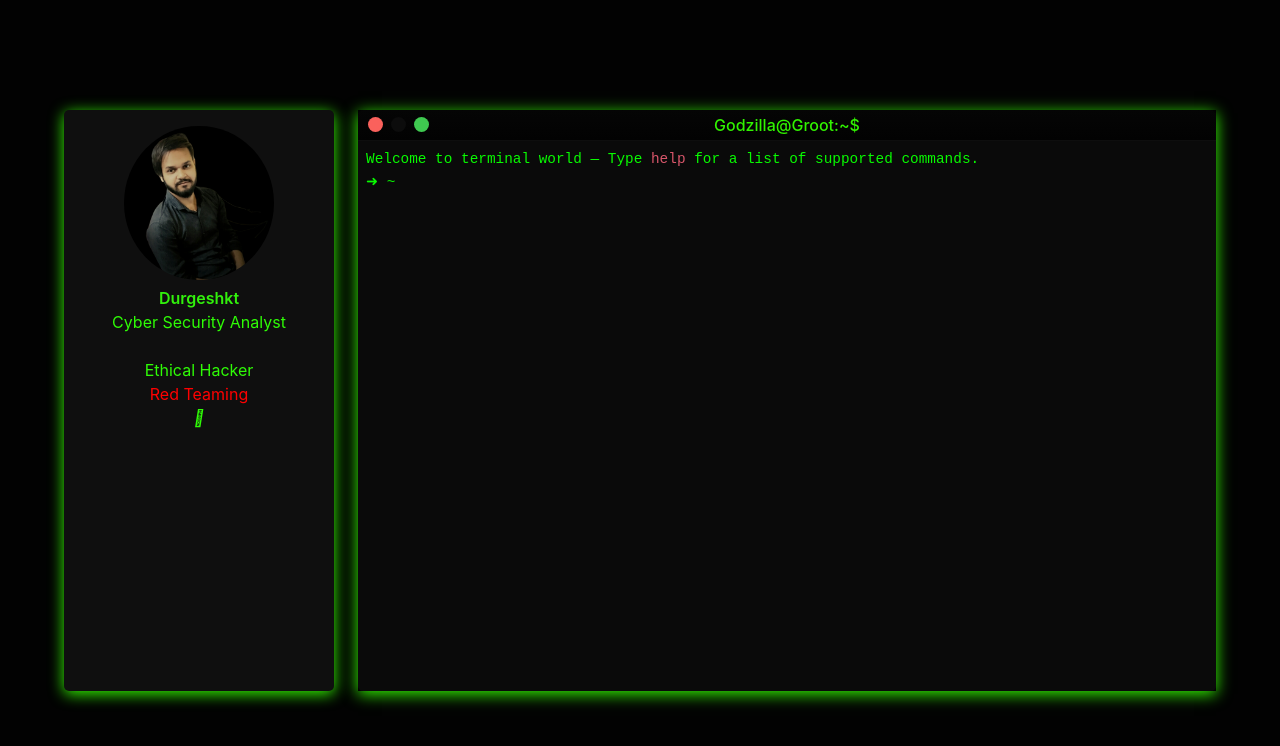
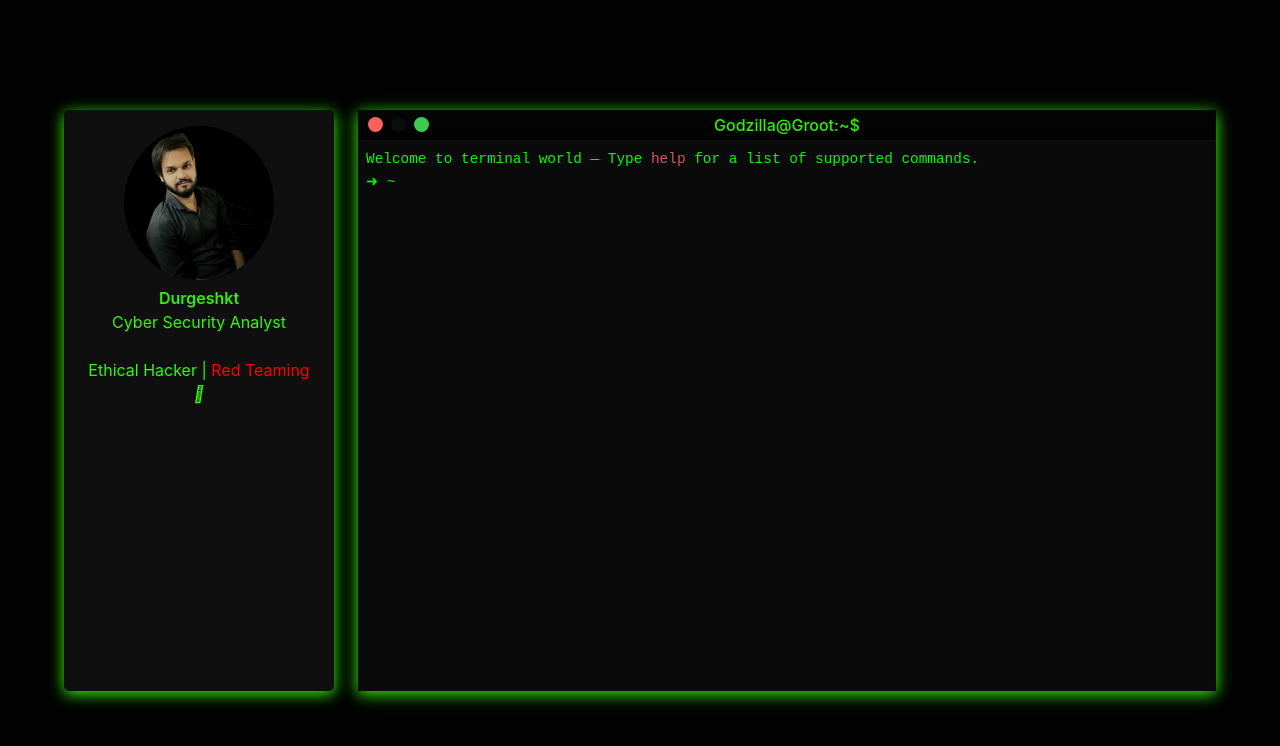
Before and after one commit to Durgeshkt/durgeshkt.github.io, a plain HTML site: page index.html in a window 1280 px wide. Drawn offline with Linux system fonts and the light colour scheme; a script that the page names is missing.

Commit message:
Update index.html

```diff
--- a/index.html
+++ b/index.html
@@ -20,7 +20,7 @@
             <div class="sidebar-header has-text-centered">
               <img src="images/DP.jpeg" alt="Avatar" class="sidebar-image">
               <h2 class="header-name">Durgeshkt</h2>
-              <h5>Cyber Security Analyst<br><br> Ethical Hacker <br><span style="color: red;">Red Teaming</span><br></h5>
+              <h5>Cyber Security Analyst<br><br> Ethical Hacker | <span style="color: red;">Red Teaming</span><br></h5>
               <div class="social-icons">
                 <a href="https://www.linkedin.com/in/Durgeshkt/"><i class="fab fa-linkedin icon"></i></a>
               </div>
```
